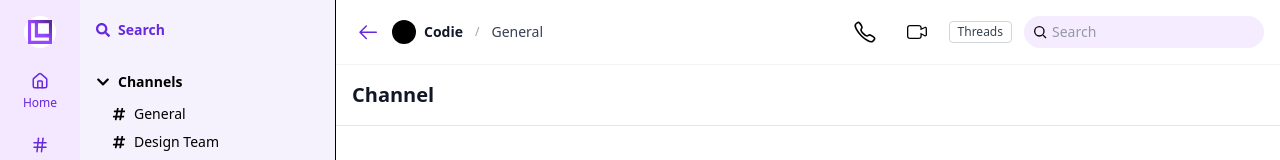
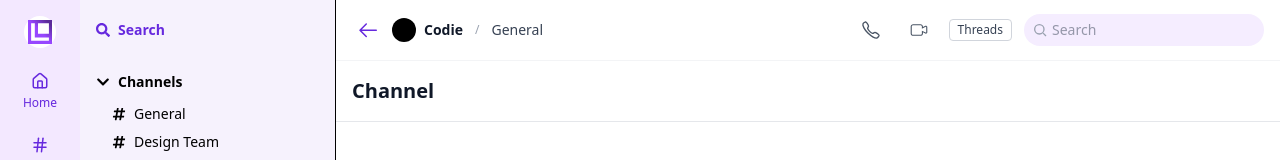
Before and after one commit to Ibrahim6677/WORKSY, a React (Vite) app: page /workspace/1/channels/1 in a window 1280 px wide. Shown: the top 160 px of the page. Built offline with nearby package versions, Linux system fonts and the light colour scheme; sample sign-in values are in the browser's storage.

Commit message:
Done some changes

```diff
--- a/src/components/organisms/WorkspaceHeaders/ChatHeader.tsx
+++ b/src/components/organisms/WorkspaceHeaders/ChatHeader.tsx
@@ -19,8 +19,10 @@ const ChatHeader = ({
   const { workspaceId } = useWorkspaceParams();
 
   // If no workspace ID, default to a fallback
-  const wsId = workspaceId || 'default';
-  const isInCallPage = location.pathname.includes(`/workspace/${wsId}/channels/`) && location.pathname.includes('/call');
+  const wsId = workspaceId || "default";
+  const isInCallPage =
+    location.pathname.includes(`/workspace/${wsId}/channels/`) &&
+    location.pathname.includes("/call");
 
   return (
     <div className="flex items-center justify-between px-4 py-3 bg-white border-b border-gray-100">
@@ -39,46 +41,48 @@ const ChatHeader = ({
         <span className="mx-1 text-gray-400 text-xs">/</span>
         <span className="text-sm text-gray-700">General</span>
       </div>
+
       {/* Right: Actions */}
       <div className="flex items-center gap-3">
-        {/* Call Icon */}
+        {/* Call Buttons - Hidden during call */}
+        {!isInCallPage && (
+          <>
+            {/* Voice Call Button */}
             <button
               onClick={() => {
                 navigate(`/workspace/${wsId}/channels/general/call`);
               }}
-          className={`p-2 rounded-full transition ${isInCallPage ? "bg-green-100 text-green-600" : "hover:bg-gray-100"}`}
-          disabled={isInCallPage}
-          title="Start a call"
+              className="p-2 rounded-full transition hover:bg-gray-100 text-gray-600 hover:text-gray-800"
+              title="Start voice call"
             >
-          {/* أيقونة الاتصال */}
               <svg
                 xmlns="http://www.w3.org/2000/svg"
-            width="24"
-            height="24"
+                width="20"
+                height="20"
                 viewBox="0 0 22 22"
                 fill="none"
               >
                 <path
                   d="M19.3789 16.0703C18.6966 15.3828 17.044 14.3795 16.2422 13.9751C15.198 13.4492 15.1121 13.4062 14.2914 14.016C13.744 14.4229 13.38 14.7864 12.7394 14.6498C12.0987 14.5131 10.7065 13.7427 9.4875 12.5275C8.26848 11.3124 7.45336 9.87979 7.31629 9.24127C7.17922 8.60276 7.54875 8.24311 7.9518 7.6944C8.51985 6.92096 8.47688 6.79206 7.99133 5.74792C7.61277 4.93581 6.58024 3.2987 5.89016 2.61979C5.15195 1.89061 5.15196 2.01952 4.67629 2.21717C4.28903 2.38007 3.91751 2.57813 3.56641 2.80885C2.87891 3.26561 2.49735 3.64502 2.23051 4.21522C1.96367 4.78542 1.84379 6.12217 3.2218 8.62553C4.59981 11.1289 5.5666 12.4089 7.56766 14.4044C9.56871 16.3999 11.1074 17.4728 13.3568 18.7344C16.1395 20.2928 17.2068 19.989 17.7788 19.7226C18.3507 19.4562 18.7318 19.0781 19.1894 18.3906C19.4207 18.0401 19.6192 17.669 19.7824 17.282C19.9805 16.8081 20.1094 16.8081 19.3789 16.0703Z"
-              stroke="black"
+                  stroke="currentColor"
                   strokeWidth="1.5"
                   strokeMiterlimit="10"
                 />
               </svg>
             </button>
+
+            {/* Video Call Button */}
             <button
               onClick={() => {
                 navigate(`/workspace/${wsId}/channels/general/call`);
               }}
-          className={`p-2 rounded-full transition ${isInCallPage ? "bg-green-100 text-green-600" : "hover:bg-gray-100"}`}
-          disabled={isInCallPage}
-          title="Start a call"
+              className="p-2 rounded-full transition hover:bg-gray-100 text-gray-600 hover:text-gray-800"
+              title="Start video call"
             >
-          {/* أيقونة الاتصال */}
               <svg
                 xmlns="http://www.w3.org/2000/svg"
-            width="24"
-            height="24"
+                width="20"
+                height="20"
                 viewBox="0 0 22 22"
                 fill="none"
               >
@@ -86,10 +90,21 @@ const ChatHeader = ({
                   fillRule="evenodd"
                   clipRule="evenodd"
                   d="M14.155 11.7557V14.8784C14.155 15.6572 13.4783 16.2886 12.6437 16.2886H4.55374C3.71906 16.2886 3.04242 15.6572 3.04242 14.8784V7.12196C3.04242 6.34309 3.71906 5.7117 4.55374 5.7117H12.6437C13.4783 5.7117 14.155 6.34309 14.155 7.12196V9.48913L18.408 7.38788C18.6537 7.30721 18.9112 7.47737 18.9112 7.72047L18.9576 13.557C18.9576 13.8205 18.6593 13.9909 18.408 13.8711L14.155 11.7557ZM15.3641 7.60311V7.12196C15.3641 5.72001 14.1461 4.5835 12.6437 4.5835H4.55374C3.05132 4.5835 1.83337 5.72001 1.83337 7.12196V14.8784C1.83337 16.2803 3.05132 17.4168 4.55374 17.4168H12.6437C14.1461 17.4168 15.3641 16.2803 15.3641 14.8784V13.5986L17.8581 14.8758C18.914 15.379 20.1667 14.6633 20.1667 13.557L20.1202 7.72047C20.1202 6.69944 19.0389 5.98478 18.0068 6.32362L15.3641 7.60311Z"
-              fill="black"
+                  fill="currentColor"
                 />
               </svg>
             </button>
+          </>
+        )}
+
+        {/* In Call Indicator - Show during call */}
+        {isInCallPage && (
+          <div className="flex items-center gap-2 px-3 py-1 bg-green-100 text-green-700 rounded-full text-sm">
+            <div className="w-2 h-2 bg-green-500 rounded-full animate-pulse"></div>
+            In Call
+          </div>
+        )}
+
         {/* Thread Icon */}
         <button
           className="border border-gray-300 rounded px-2 py-0.5 text-xs text-gray-700 hover:bg-gray-100 transition"
@@ -98,11 +113,12 @@ const ChatHeader = ({
         >
           Threads
         </button>
+
         {/* Search Input */}
         <div className="relative hidden lg:flex">
           <InputSearch type="text" placeholder="Search" />
           <svg
-            className="absolute left-2 top-1/2 -translate-y-1/2 w-4 h-4 pointer-events-none"
+            className="absolute left-2 top-1/2 -translate-y-1/2 w-4 h-4 pointer-events-none text-gray-400"
             fill="none"
             stroke="currentColor"
             strokeWidth={2}
--- a/src/layouts/PublicLayout/Navbar.tsx
+++ b/src/layouts/PublicLayout/Navbar.tsx
@@ -55,7 +55,7 @@ export default function Navbar() {
   const handleLogout = () => {
     dispatch(logout());
     setDropdownOpen(false);
-    navigate('/home');
+    navigate('/');
   };
 
   const handleGetStarted = () => {
```
Also changed, not shown: src/store/middleware/logger.ts (+4 -4 lines). Lines whose indentation alone changed are shown as unchanged.
